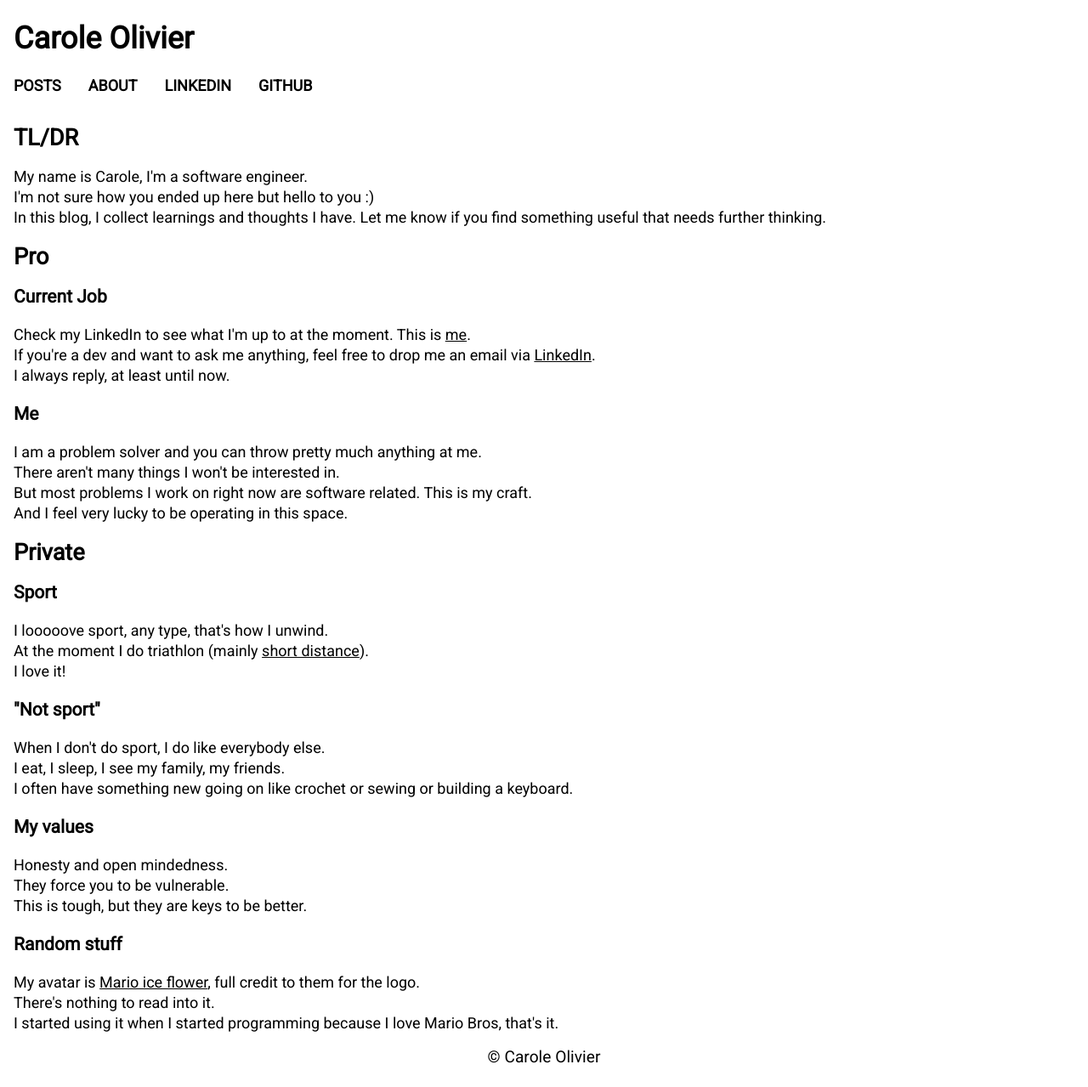
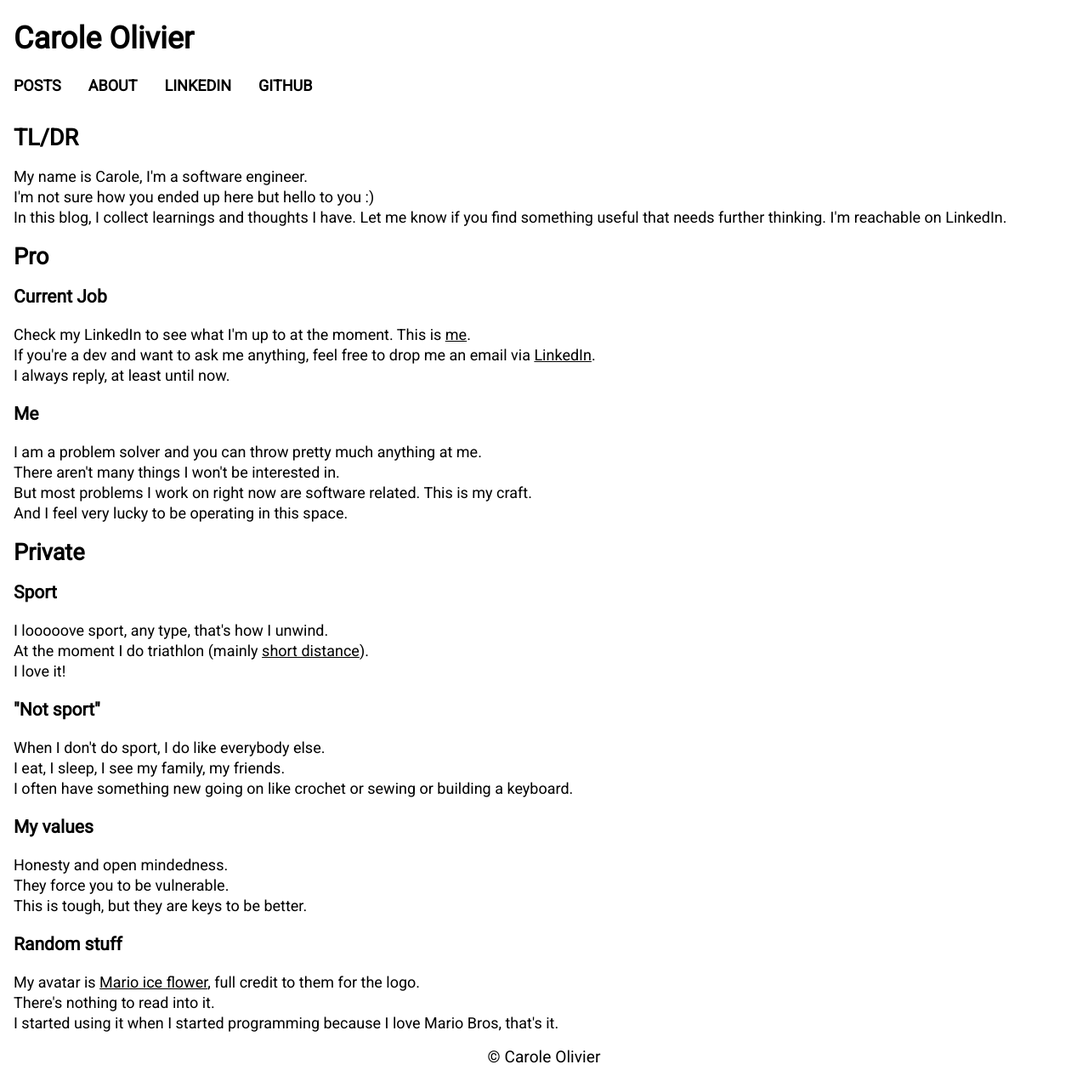
Before and after one commit to caroleolivier/caroleolivier.github.io, a Jekyll site: the page built from about/index.html, in a window 1280 px wide. Shown: the whole page at 85% size. Built offline with Jekyll 4.4.1, drawn with Linux system fonts in a browser that asks for light colours.

Commit message:
about: add line about LinkedIn

```diff
--- a/about/index.html
+++ b/about/index.html
@@ -9,7 +9,9 @@ title: About
         <br/>
         I'm not sure how you ended up here but hello to you :)
         <br/>
-        In this blog, I collect learnings and thoughts I have. Let me know if you find something useful that needs further thinking.
+        In this blog, I collect learnings and thoughts I have.
+        Let me know if you find something useful that needs further thinking.
+        I'm reachable on LinkedIn.
     </p>
     <h2>Pro</h2>
     <h3>Current Job</h3>
```
